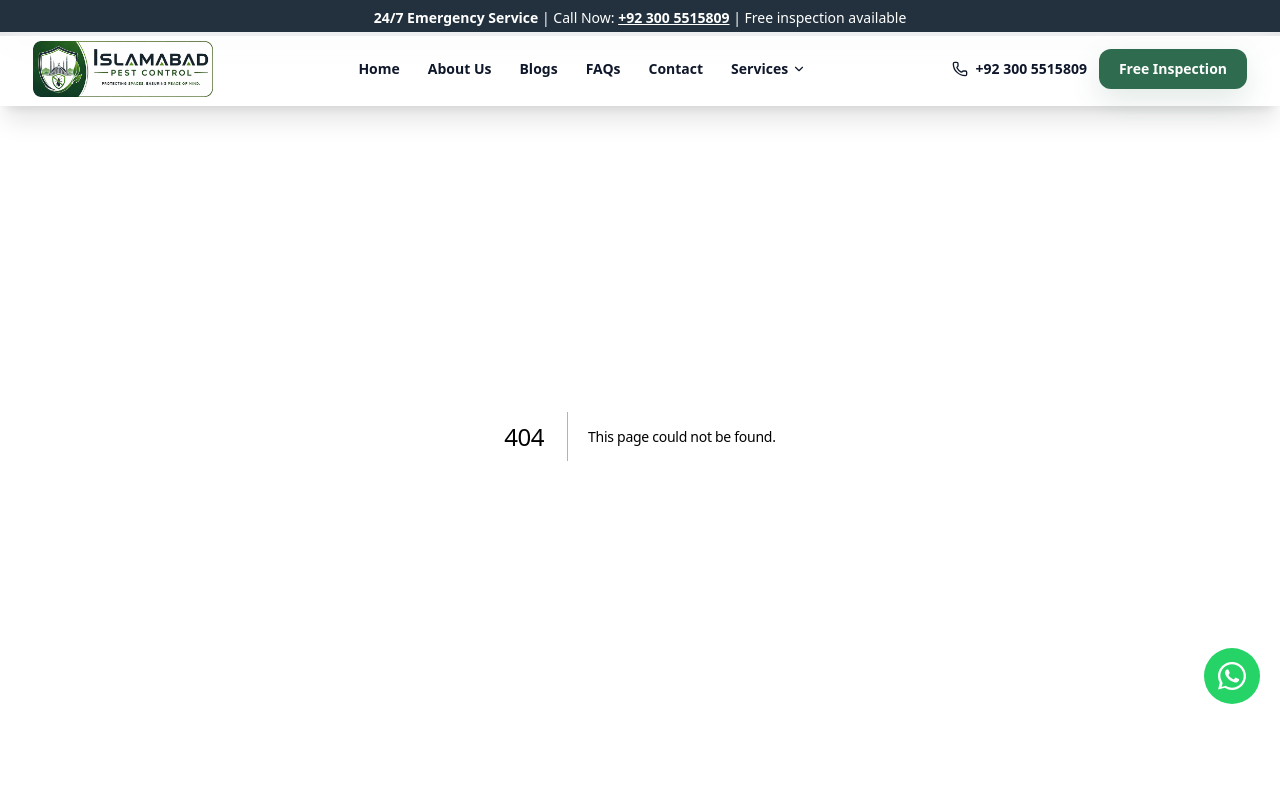
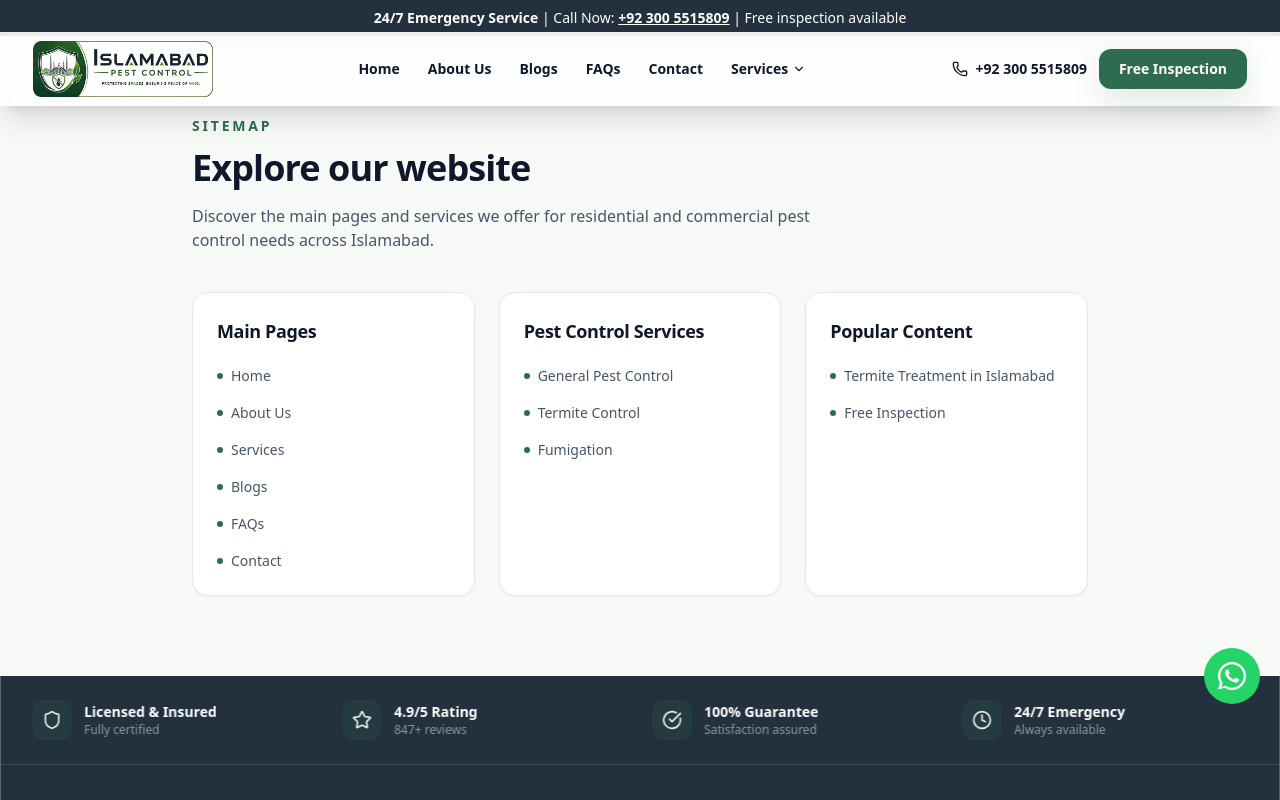
Before and after one commit to malik7708/Pestpro-, a Next.js app: page /sitemap in a window 1280 px wide. Before the commit this address had no page. Shown: the top 800 px of the page. Built offline with nearby package versions, Linux system fonts and the light colour scheme.

Commit message:
fix redirects

```diff
--- /dev/null
+++ b/app/sitemap/page.tsx
@@ -0,0 +1,75 @@
+import Link from "next/link";
+import type { Metadata } from "next";
+
+export const metadata: Metadata = {
+  title: "Sitemap | Islamabad Pest Control",
+  description:
+    "Browse all major pages and service categories offered by Islamabad Pest Control.",
+};
+
+const sitemapSections = [
+  {
+    title: "Main Pages",
+    links: [
+      { href: "/", label: "Home" },
+      { href: "/about", label: "About Us" },
+      { href: "/services", label: "Services" },
+      { href: "/blogs", label: "Blogs" },
+      { href: "/faqs", label: "FAQs" },
+      { href: "/contact", label: "Contact" },
+    ],
+  },
+  {
+    title: "Pest Control Services",
+    links: [
+      { href: "/services/pest-control", label: "General Pest Control" },
+      { href: "/services/termite-control", label: "Termite Control" },
+      { href: "/services/fumigation", label: "Fumigation" },
+    ],
+  },
+  {
+    title: "Popular Content",
+    links: [
+      { href: "/blogs/termite-treatment-islamabad", label: "Termite Treatment in Islamabad" },
+      { href: "/contact", label: "Free Inspection" },
+    ],
+  },
+];
+
+export default function SitemapPage() {
+  return (
+    <main className="container-max py-16 sm:py-20">
+      <div className="mx-auto max-w-4xl">
+        <p className="text-sm font-semibold uppercase tracking-[0.2em] text-brand-green">Sitemap</p>
+        <h1 className="mt-3 text-3xl font-bold tracking-tight text-slate-900 sm:text-4xl">
+          Explore our website
+        </h1>
+        <p className="mt-4 max-w-2xl text-sm text-slate-600 sm:text-base">
+          Discover the main pages and services we offer for residential and commercial pest control needs across Islamabad.
+        </p>
+
+        <div className="mt-10 grid gap-6 md:grid-cols-2 xl:grid-cols-3">
+          {sitemapSections.map((section) => (
+            <div key={section.title} className="rounded-2xl border border-slate-200 bg-white p-6 shadow-sm">
+              <h2 className="text-lg font-semibold text-slate-900">{section.title}</h2>
+
+              <ul className="mt-4 space-y-3">
+                {section.links.map((link) => (
+                  <li key={link.href}>
+                    <Link
+                      href={link.href}
+                      className="inline-flex items-center gap-2 text-sm text-slate-600 transition-colors hover:text-brand-green"
+                    >
+                      <span className="h-1.5 w-1.5 rounded-full bg-brand-green" />
+                      {link.label}
+                    </Link>
+                  </li>
+                ))}
+              </ul>
+            </div>
+          ))}
+        </div>
+      </div>
+    </main>
+  );
+}
--- a/components/layout/Footer.tsx
+++ b/components/layout/Footer.tsx
@@ -156,7 +156,7 @@ export function Footer() {
           <div className="flex gap-6">
             <Link href="/privacy" className="text-white/40 hover:text-white/70 text-xs transition-colors">Privacy Policy</Link>
             <Link href="/terms" className="text-white/40 hover:text-white/70 text-xs transition-colors">Terms of Service</Link>
-            <Link href="/sitemap.xml" className="text-white/40 hover:text-white/70 text-xs transition-colors">Sitemap</Link>
+            <Link href="/sitemap" className="text-white/40 hover:text-white/70 text-xs transition-colors">Sitemap</Link>
           </div>
         </div>
       </div>
```
